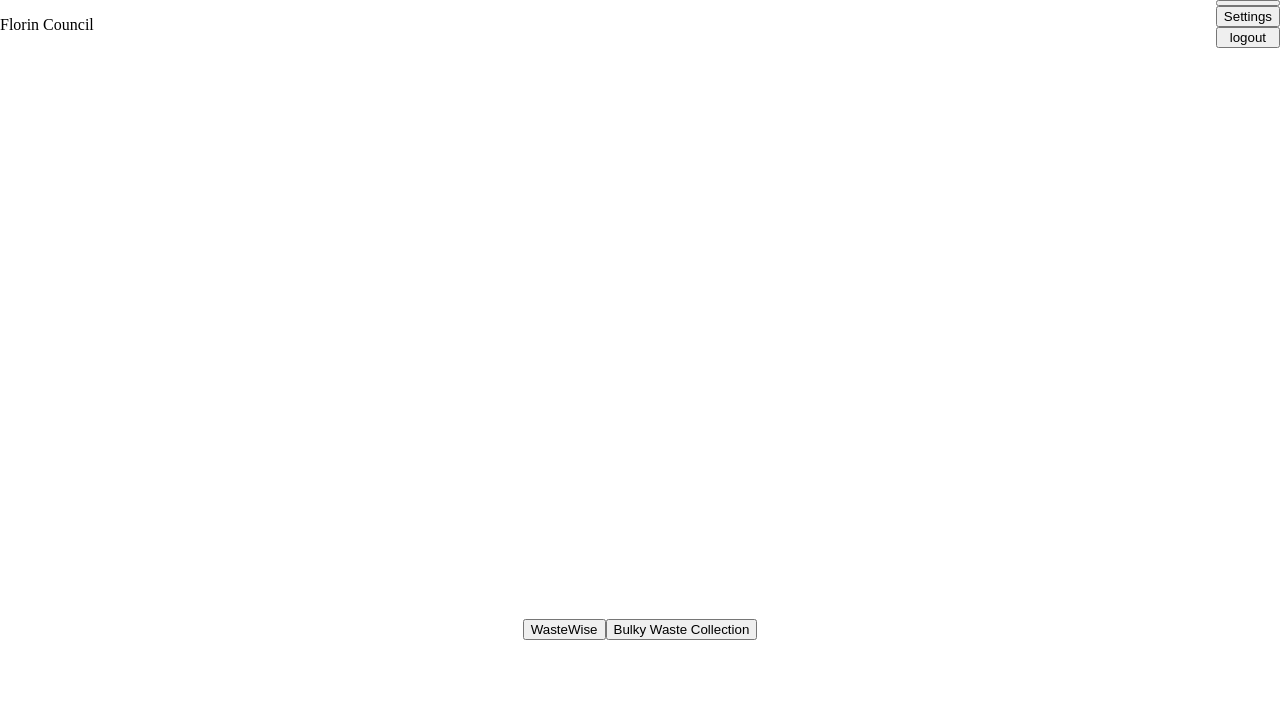
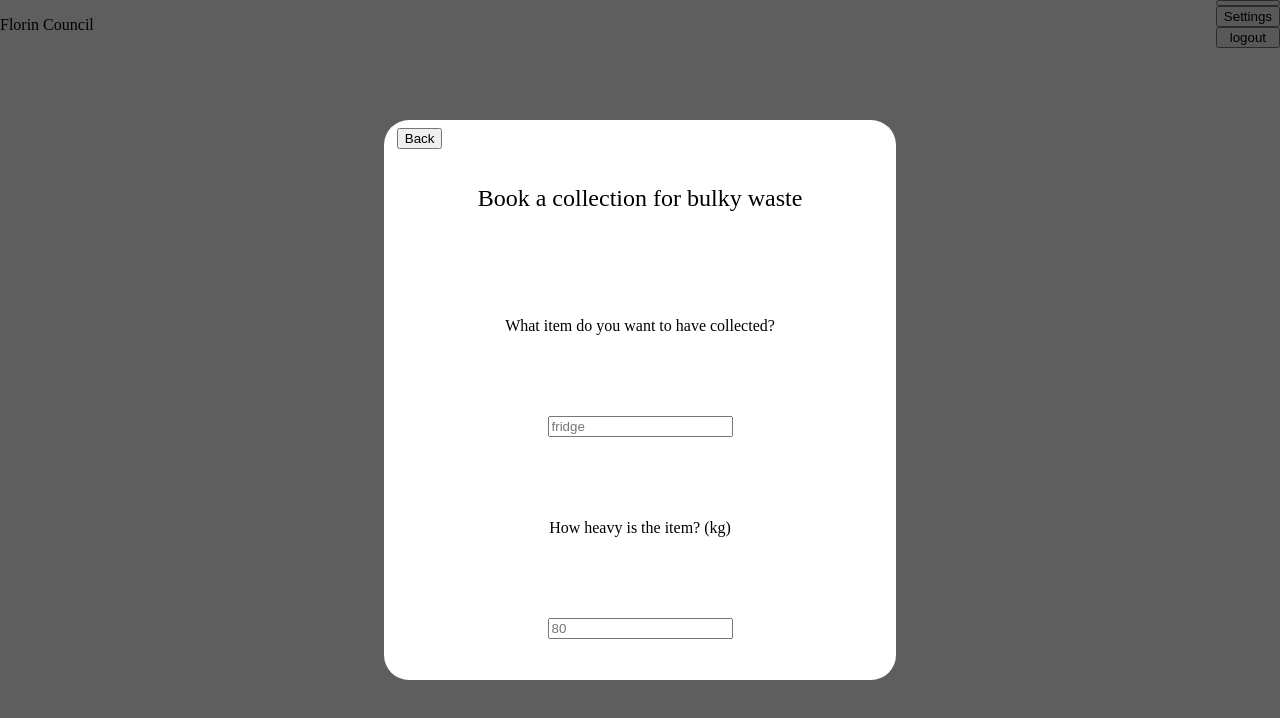
Before and after one commit to laisjmvet/WasteWiseApp, a website: page Client/homepage.html in a window 1280 px wide. Both pictures are taken after a click on the button "Bulky Waste Collection". Drawn offline with Linux system fonts and the light colour scheme; no server answers.

Commit message:
added auth to get user by username front end function, it now sends a token, also began making bulky waste collection popup

```diff
--- a/Client/assets/homepage.css
+++ b/Client/assets/homepage.css
@@ -2,7 +2,8 @@
     width:100px;
 }
 
-#recycling_menu_container {
+#recycling_menu_container,
+#bulky_waste_menu_container {
 position: fixed;
   top: 0;
   left: 0;
@@ -14,7 +15,8 @@ position: fixed;
   place-items: center;
 }
 
-#recycling_menu {
+#recycling_menu,
+#bulky_waste_menu {
     display: grid;
     min-height: 70%;
     width: 40%;
@@ -29,7 +31,8 @@ button[name="back_button"] {
     left:31%;
 }
 
-form[name="recycling_form"] {
+form[name="recycling_form"],
+form[name="bulky_waste_form"] {
     display:grid;
     place-items: center;
 }
--- a/Client/assets/homepage.js
+++ b/Client/assets/homepage.js
@@ -8,7 +8,12 @@ window.onload = () => {
 
 async function getUserData(username) {
     try {
-        const data = await fetch(`http://localhost:3000/users/username/${username}`)
+        const options = {
+            headers:  {
+                'Authorization': localStorage.getItem("token")
+            }
+        }
+        const data = await fetch(`http://localhost:3000/users/username/${username}`,options)
         if(data.ok){
             const userData = await data.json()
             console.log(userData)
@@ -155,9 +160,7 @@ async function obtainRecycleItems(e) {
     dropdownContent.style = "display:block;"
     const searchContents = document.getElementsByName("search_bar")[0].value
     if(searchContents == ""){
-        console.log("here")
         const buttonsForDelete = document.getElementsByName("dropdown_option")
-        console.log(buttonsForDelete.length)
         for(let j=buttonsForDelete.length-1; j>=0; j--){
             buttonsForDelete[j].remove()
         }
@@ -242,7 +245,6 @@ async function fillItem(e) {
                         whichBinText.textContent = `This item belongs in the ${bin.toLowerCase()} bin.`
                         document.getElementsByName("dropdown_section")[0].appendChild(whichBinText)
                     }
-
                 }
             } catch(e){
                 console.log(e)
@@ -361,3 +363,64 @@ async function submitItem(e) {
         console.log(e)
     }
 }
+
+
+
+const bulkyWasteButton = document.getElementsByName("BulkyWaste")[0]
+bulkyWasteButton.addEventListener("click", openBulkyWastePopup)
+
+async function openBulkyWastePopup() {
+    const bulkyWasteMenuContainer = document.createElement("div")
+    bulkyWasteMenuContainer.id = "bulky_waste_menu_container"
+
+    const bulkyWasteMenu = document.createElement("main")
+    bulkyWasteMenu.id = "bulky_waste_menu"
+    bulkyWasteMenuContainer.appendChild(bulkyWasteMenu)
+
+    const backButton = document.createElement("button")
+    backButton.textContent = "Back"
+    backButton.name = "back_button"
+    backButton.addEventListener("click", returnHome2)
+    bulkyWasteMenu.appendChild(backButton)
+
+    const bulkyWasteForm = document.createElement("form")
+    bulkyWasteForm.name = "bulky_waste_form"
+
+    const title = document.createElement("p")
+    title.setAttribute("name", "title")
+    title.textContent = "Book a collection for bulky waste"
+    bulkyWasteForm.appendChild(title)
+
+    const itemLabel = document.createElement("label")
+    itemLabel.setAttribute("name", "item_label")
+    itemLabel.textContent = "What item do you want to have collected?"
+    bulkyWasteForm.appendChild(itemLabel)
+
+    const itemInput = document.createElement("input")
+    itemInput.type = "text"
+    itemInput.placeholder = "fridge"
+    itemInput.name = "item_input"
+    bulkyWasteForm.appendChild(itemInput)
+
+    const weightLabel = document.createElement("label")
+    weightLabel.setAttribute("name", "weight_label")
+    weightLabel.textContent = `How heavy is the item? (kg)`
+    bulkyWasteForm.appendChild(weightLabel)
+
+    const weightInput = document.createElement("input")
+    weightInput.type = "text"
+    weightInput.placeholder = "80"
+    weightInput.name = "weight_input"
+    bulkyWasteForm.appendChild(weightInput)
+
+    bulkyWasteMenu.appendChild(bulkyWasteForm)
+
+    const body = document.querySelector('body')
+    body.appendChild(bulkyWasteMenuContainer)
+
+}
+
+const returnHome2 = () => {
+    const element = document.getElementById("bulky_waste_menu_container")
+    element.remove()
+}
```
